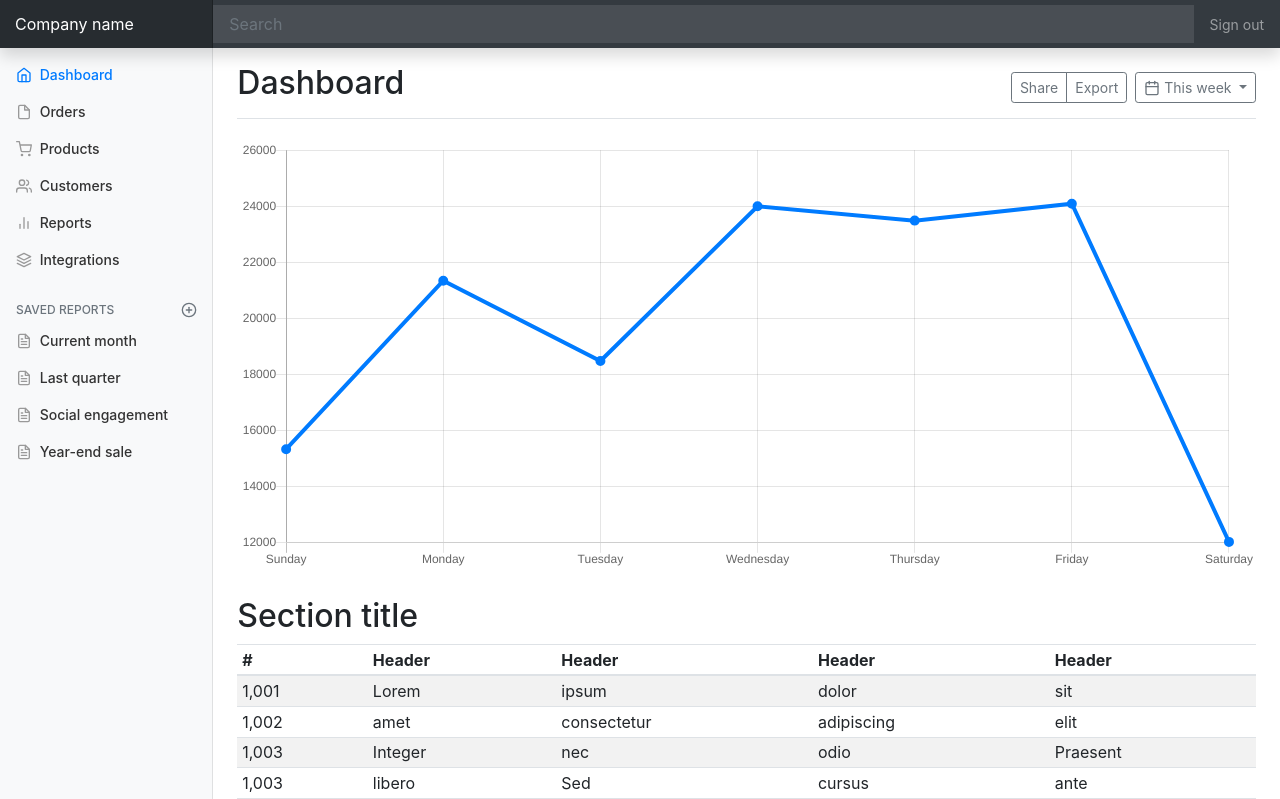
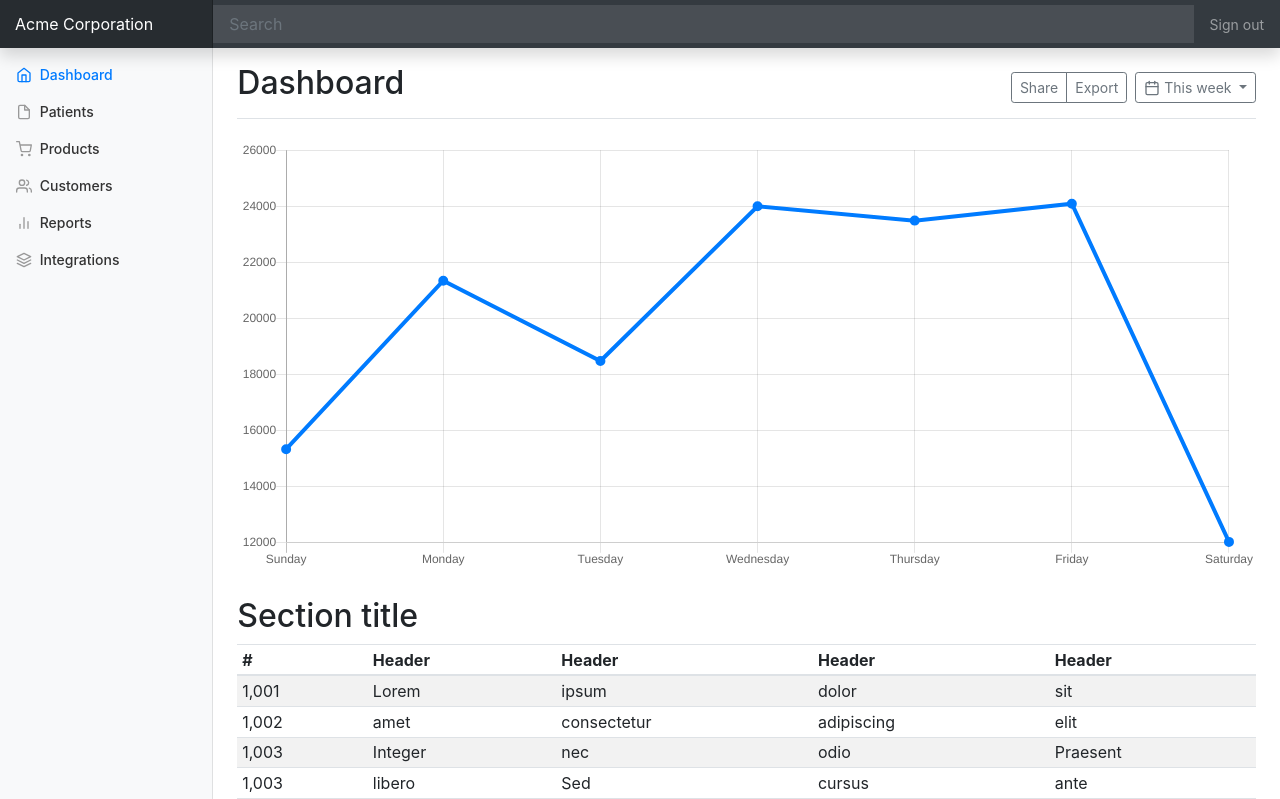
Before and after one commit to yothinix/covidtracker, a Django app: page / in a window 1280 px wide. Shown: the top 799 px of the page. Run offline with Django 3.2, Linux system fonts and the light colour scheme; some libraries are stand-ins or nearby versions.

Commit message:
:recycle: Rename order to be patient :rocket:
- Also make menu activable

```diff
--- a/covidtracker/core/views.py
+++ b/covidtracker/core/views.py
@@ -6,15 +6,21 @@ from patients.models import Patient
 class HomeView(TemplateView):
     template_name = "home.html"
 
+    def get_context_data(self, **kwargs):
+        context = super().get_context_data(**kwargs)
+        context["dashboard_menu"] = "active"
+        return context
 
-class OrderView(TemplateView):
-    template_name = "order.html"
+
+class PatientView(TemplateView):
+    template_name = "patient.html"
 
     def get(self, request, *args, **kwargs):
         all_patient = Patient.objects.all().order_by('-id')
 
         context = {
-            'all_patient': all_patient
+            "patient_menu": "active",
+            "all_patient": all_patient
         }
 
         return self.render_to_response(context)
--- a/covidtracker/covidtracker/urls.py
+++ b/covidtracker/covidtracker/urls.py
@@ -16,15 +16,15 @@ Including another URLconf
 from django.contrib import admin
 from django.urls import path
 
-from core.views import HomeView, OrderView
+from core.views import HomeView, PatientView
 from patients.views import current_datetime, HomepageView
 from check.views import PatientTemperatureView
 
 urlpatterns = [
-    path("", HomeView.as_view()),
-    path("order/", OrderView.as_view()),
+    path("", HomeView.as_view(), name="dashboard"),
+    path("patient/", PatientView.as_view(), name="patient"),
     path('admin/', admin.site.urls),
     path("simple/", current_datetime),
-    path("", HomepageView.as_view()),
+    path("home-old", HomepageView.as_view()),
     path("temperature/", PatientTemperatureView.as_view()),
 ]
--- a/covidtracker/templates/navbar.html
+++ b/covidtracker/templates/navbar.html
@@ -1,5 +1,5 @@
 <nav class="navbar navbar-dark fixed-top bg-dark flex-md-nowrap p-0 shadow">
-    <a class="navbar-brand col-sm-3 col-md-2 mr-0" href="#">Company name</a>
+    <a class="navbar-brand col-sm-3 col-md-2 mr-0" href="/">Acme Corporation</a>
     <input class="form-control form-control-dark w-100" type="text" placeholder="Search" aria-label="Search">
     <ul class="navbar-nav px-3">
         <li class="nav-item text-nowrap">
--- a/covidtracker/templates/sidebar.html
+++ b/covidtracker/templates/sidebar.html
@@ -2,15 +2,15 @@
     <div class="sidebar-sticky">
         <ul class="nav flex-column">
             <li class="nav-item">
-                <a class="nav-link active" href="#">
+                <a class="nav-link {{ dashboard_menu }}" href="{% url 'dashboard' %}">
                     <span data-feather="home"></span>
                     Dashboard <span class="sr-only">(current)</span>
                 </a>
             </li>
             <li class="nav-item">
-                <a class="nav-link" href="#">
+                <a class="nav-link {{ patient_menu }}" href="{% url 'patient' %}">
                     <span data-feather="file"></span>
-                    Orders
+                    Patients
                 </a>
             </li>
             <li class="nav-item">
@@ -38,38 +38,5 @@
                 </a>
             </li>
         </ul>
-
-        <h6 class="sidebar-heading d-flex justify-content-between align-items-center px-3 mt-4 mb-1 text-muted">
-            <span>Saved reports</span>
-            <a class="d-flex align-items-center text-muted" href="#" aria-label="Add a new report">
-                <span data-feather="plus-circle"></span>
-            </a>
-        </h6>
-        <ul class="nav flex-column mb-2">
-            <li class="nav-item">
-                <a class="nav-link" href="#">
-                    <span data-feather="file-text"></span>
-                    Current month
-                </a>
-            </li>
-            <li class="nav-item">
-                <a class="nav-link" href="#">
-                    <span data-feather="file-text"></span>
-                    Last quarter
-                </a>
-            </li>
-            <li class="nav-item">
-                <a class="nav-link" href="#">
-                    <span data-feather="file-text"></span>
-                    Social engagement
-                </a>
-            </li>
-            <li class="nav-item">
-                <a class="nav-link" href="#">
-                    <span data-feather="file-text"></span>
-                    Year-end sale
-                </a>
-            </li>
-        </ul>
     </div>
 </nav>
```
Also changed, not shown: covidtracker/templates/patient.html (renamed from covidtracker/templates/order.html).
